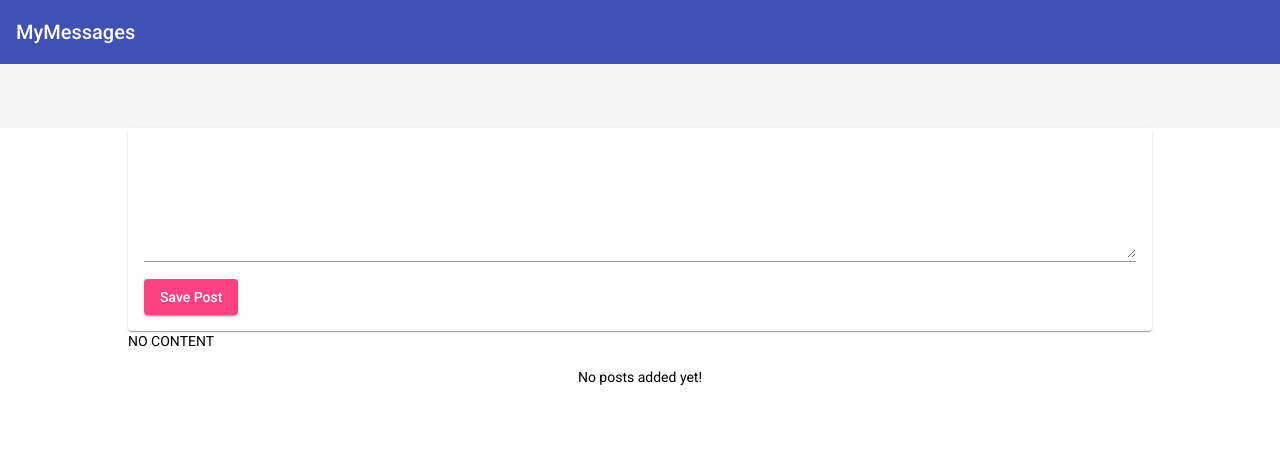
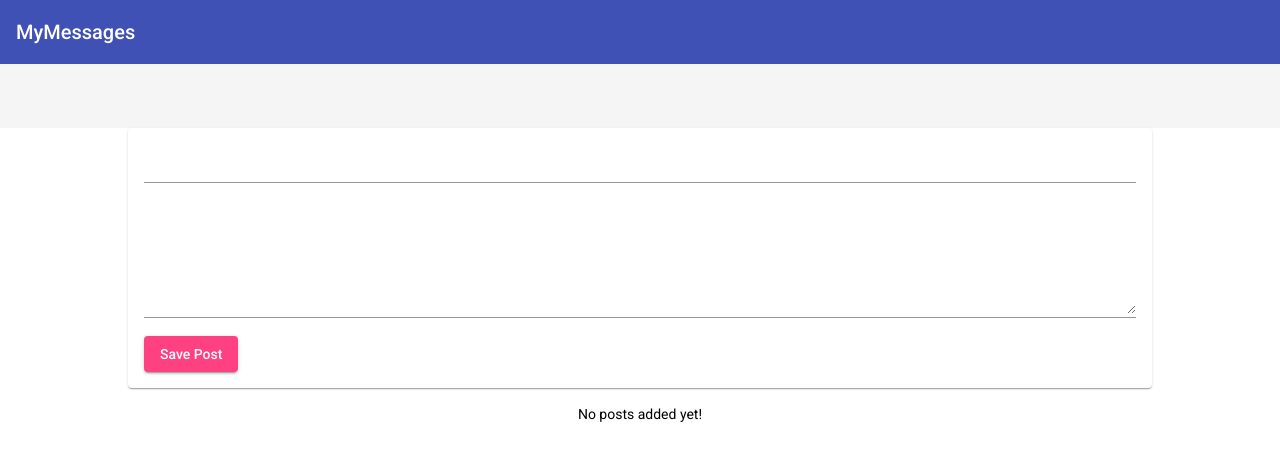
Before and after one commit to NamKingCSAT/mean-project, an Angular app: page / in a window 1280 px wide. Shown: the top 460 px of the page. Built offline with nearby package versions, Linux system fonts and the light colour scheme.

Commit message:
Create Posts with Property & Events binding (input, output)

```diff
--- a/src/app/app.component.html
+++ b/src/app/app.component.html
@@ -1,5 +1,5 @@
 <app-header></app-header>
 <main>
-  <app-post-create></app-post-create>
-  <app-post-list></app-post-list>
+  <app-post-create (postCreated)="onPostAdded($event)"></app-post-create>
+  <app-post-list [posts]="storedPosts"></app-post-list>
 </main>
--- a/src/app/app.component.ts
+++ b/src/app/app.component.ts
@@ -6,5 +6,8 @@
   styleUrls: ['./app.component.css']
 })
 export class AppComponent {
-  title = 'mean-course';
+  storedPosts = [];
+  onPostAdded(post) {
+    this.storedPosts.push(post);
+  }
 }
--- a/src/app/posts/post-create/post-create.component.html
+++ b/src/app/posts/post-create/post-create.component.html
@@ -1,10 +1,11 @@
 <mat-card>
   <mat-form-field>
-    <textarea matInput rows="6" [(ngModel)]="enteredValue"></textarea>
+    <input matInput type="text" [(ngModel)]="enteredTitle">
+  </mat-form-field>
+  <mat-form-field>
+    <textarea matInput rows="6" [(ngModel)]="enteredContent"></textarea>
   </mat-form-field>
   <button mat-raised-button color="accent" (click)="onAddPost()">
     Save Post
   </button>
 </mat-card>
-
-<p>{{ newPost }}</p>
--- a/src/app/posts/post-create/post-create.component.ts
+++ b/src/app/posts/post-create/post-create.component.ts
@@ -1,4 +1,4 @@
-import { Component } from '@angular/core';
+import { Component, EventEmitter, Output } from '@angular/core';
 
 @Component({
   selector: 'app-post-create',
@@ -6,9 +6,15 @@
   styleUrls: ['./post-create.component.css'],
 })
 export class PostCreateComponent {
-  enteredValue = '';
-  newPost = 'NO CONTENT';
+  enteredTitle = '';
+  enteredContent = '';
+  @Output() postCreated = new EventEmitter();
+
   onAddPost() {
-    this.newPost = this.enteredValue;
+    const post = {
+      title: this.enteredTitle,
+      content: this.enteredContent
+    }
+    this.postCreated.emit(post);
   }
 }
--- a/src/app/posts/post-list/post-list.component.ts
+++ b/src/app/posts/post-list/post-list.component.ts
@@ -1,4 +1,4 @@
-import { Component } from '@angular/core';
+import { Component, Input } from '@angular/core';
 
 @Component({
   selector: 'app-post-list',
@@ -12,5 +12,5 @@
     { title: 'Second Post', content: 'this is the second post content' },
     { title: 'Third Post', content: 'this is the third post content' },
   ];*/
-  posts = [];
+  @Input() posts = [];
 }
```
